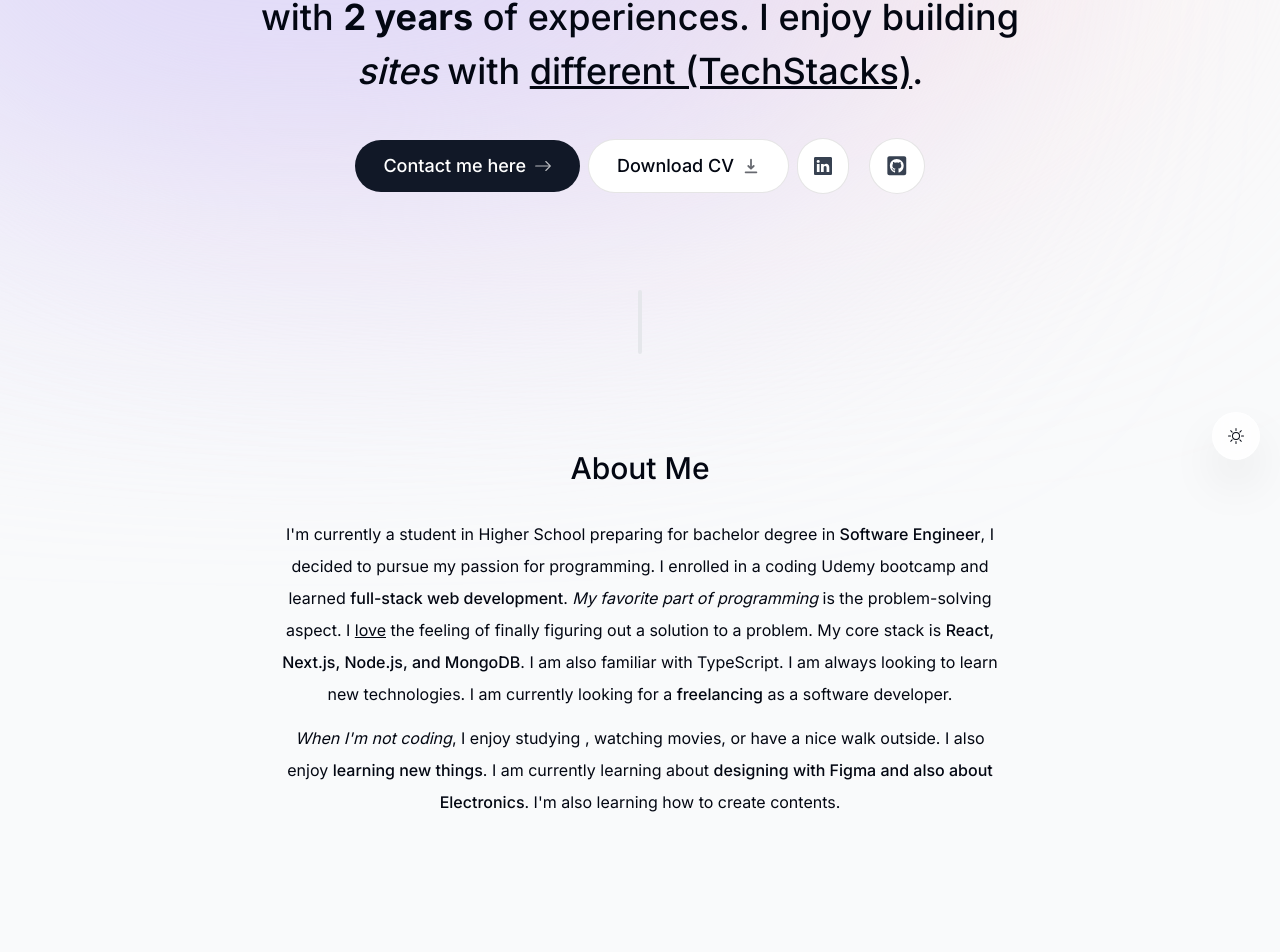
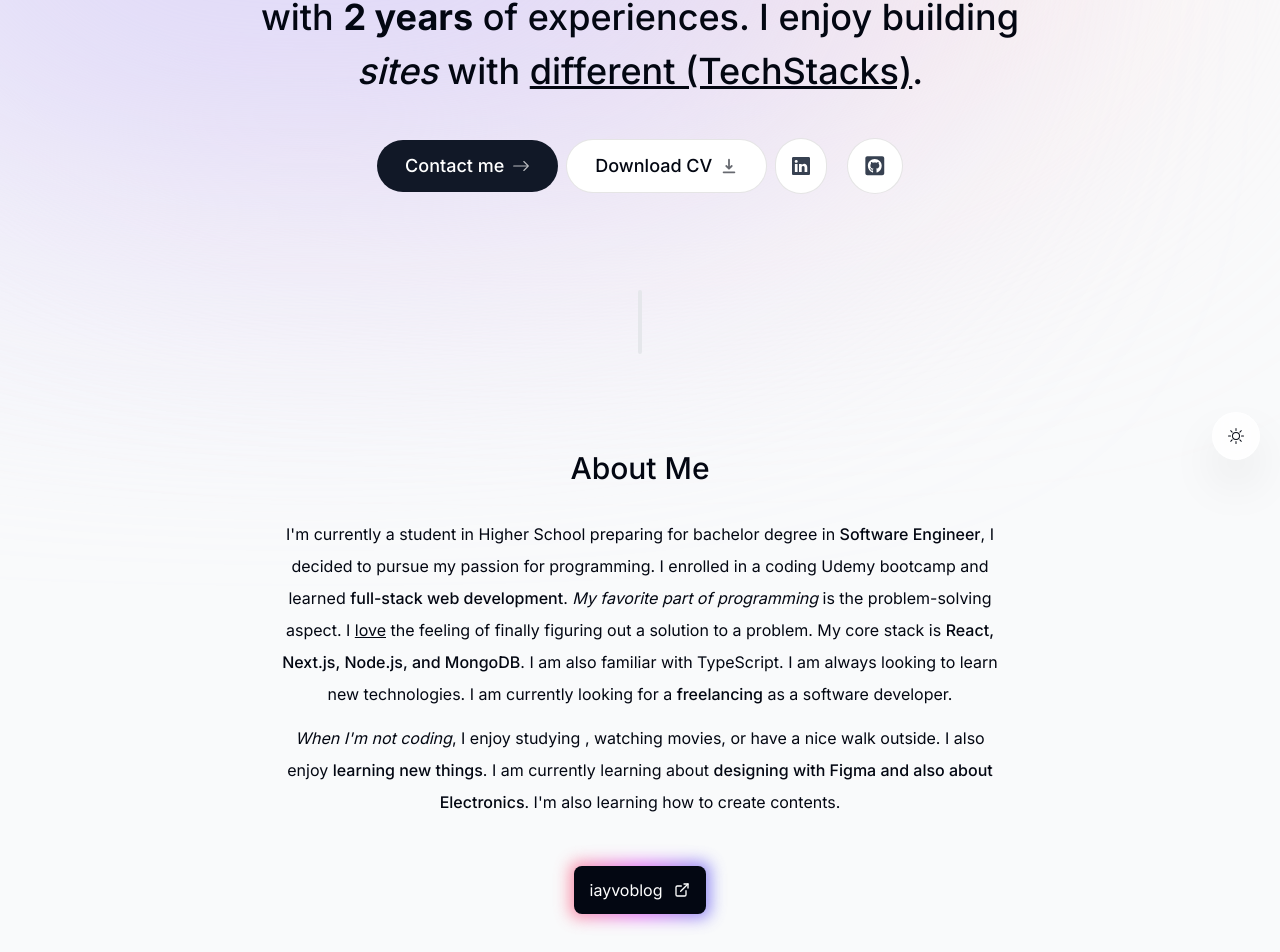
Before and after one commit to iayvob/ModernPortfolio, a Next.js app: page / in a window 1280 px wide. Shown: the part 320-1272 px from the top of the page. Built offline with nearby package versions, Linux system fonts and the light colour scheme; no server answers.

Commit message:
blog button

```diff
--- a/components/about.tsx
+++ b/components/about.tsx
@@ -4,6 +4,7 @@ import React from "react";
 import SectionHeading from "./section-heading";
 import { motion } from "framer-motion";
 import { useSectionInView } from "@/lib/hooks";
+import { FiExternalLink } from "react-icons/fi";
 
 export default function About() {
   const { ref } = useSectionInView("About");
@@ -44,6 +45,12 @@ export default function About() {
         <span className="font-medium">designing with Figma and also about Electronics</span>. I'm also
         learning how to create contents.
       </p>
+      <div className="flex items-center justify-center mt-12">
+        <div className="relative">
+          <div className="absolute -inset-1 rounded-lg bg-gradient-to-r from-rose-400 via-fuchsia-500 to-indigo-500 opacity-75 blur"></div>
+          <button className="relative rounded-lg bg-gray-950 px-4 py-2 text-white"><a href="https://iayvoblog.vercel.app" className="flex items-center gap-3">iayvoblog <FiExternalLink /></a></button>
+        </div>
+      </div>
     </motion.section>
   );
 }
--- a/components/intro.tsx
+++ b/components/intro.tsx
@@ -62,7 +62,7 @@ export default function Intro() {
                     delay: 0.1,
                 }}
             >
-                <Link onClick={() => {setActiveSection("Contact"); setTimeOfLastClick(Date.now());}} href="#contact" className="group bg-gray-900 text-white px-7 py-3 flex items-center gap-2 rounded-full outline-none focus:scale-110 hover:scale-110 hover:bg-gray-950 active:scale-105 transition">Contact me here <BsArrowRight className="opacity-70 group-hover:translate-x-1 transition"/></Link>
+                <Link onClick={() => {setActiveSection("Contact"); setTimeOfLastClick(Date.now());}} href="#contact" className="group bg-gray-900 text-white px-7 py-3 flex items-center gap-2 rounded-full outline-none focus:scale-110 hover:scale-110 hover:bg-gray-950 active:scale-105 transition">Contact me<BsArrowRight className="opacity-70 group-hover:translate-x-1 transition"/></Link>
                 <a href="/CV.pdf" download className="group bg-white px-7 py-3 flex items-center gap-2 rounded-full outline-none focus:scale-110 hover:scale-110 active:scale-105 transition cursor-pointer borderBlack dark:bg-white/10">Download CV <HiDownload className="opacity-60 group-hover:translate-y-1 transition"/></a>
                 <div className="!flex gap-5"><a href="https://www.linkedin.com/in/iayvob" className="bg-white p-4 text-gray-700 flex items-center gap-2 rounded-full focus:scale-[1.15] hover:scale-[1.15] active:scale-[1.15] transition cursor-pointer borderBlack hover:text-gray-950 dark:bg-white/10 dark:text-white/60 dark:hover:text-white/80">
                     <BsLinkedin />
```
